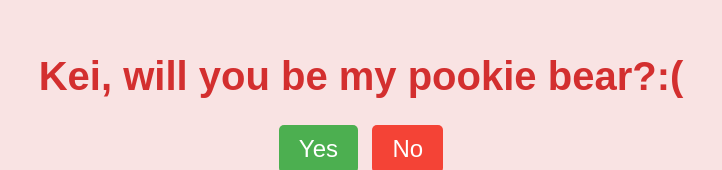
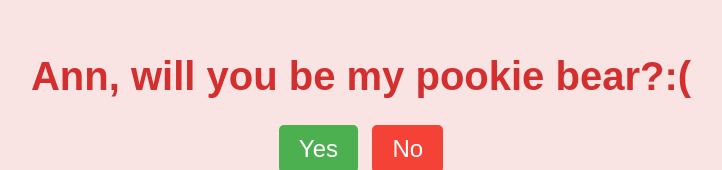
Before and after one commit to Hahatdog/DARIUS_GOD69, a plain HTML site: page index.html in a window 1280 px wide. Shown: the part 138-308 px from the top of the page, without its empty margins (279-1001 px from the left). Drawn offline with Linux system fonts and the light colour scheme.

Commit message:
Update index.html

```diff
--- a/index.html
+++ b/index.html
@@ -3,12 +3,12 @@
 <head>
     <meta charset="UTF-8">
     <meta name="viewport" content="width=device-width, initial-scale=1.0">
-    <title>To my lux god :) </title>
+    <title>To my dearest ann :) </title>
     <link rel="stylesheet" href="styles.css">
 </head>
 <body>
     <div class="container">
-        <h1>Kei, will you be my pookie bear?:( </h1>
+        <h1>Ann, will you be my pookie bear?:( </h1>
         <div class="buttons">
             <button class="yes-button" onclick="handleYesClick()">Yes</button>
             <button class="no-button" onclick="handleNoClick()">No</button>
```
